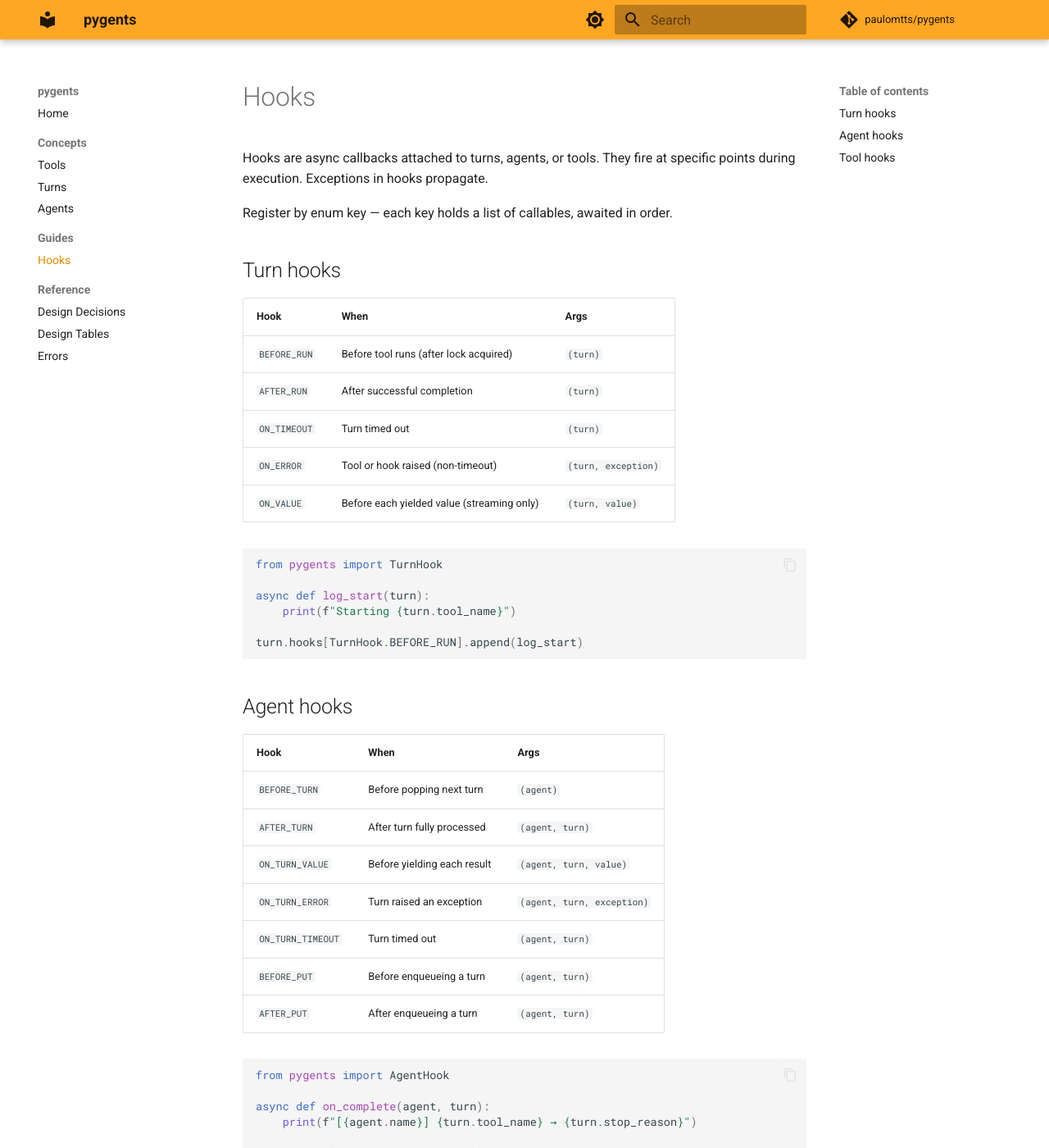
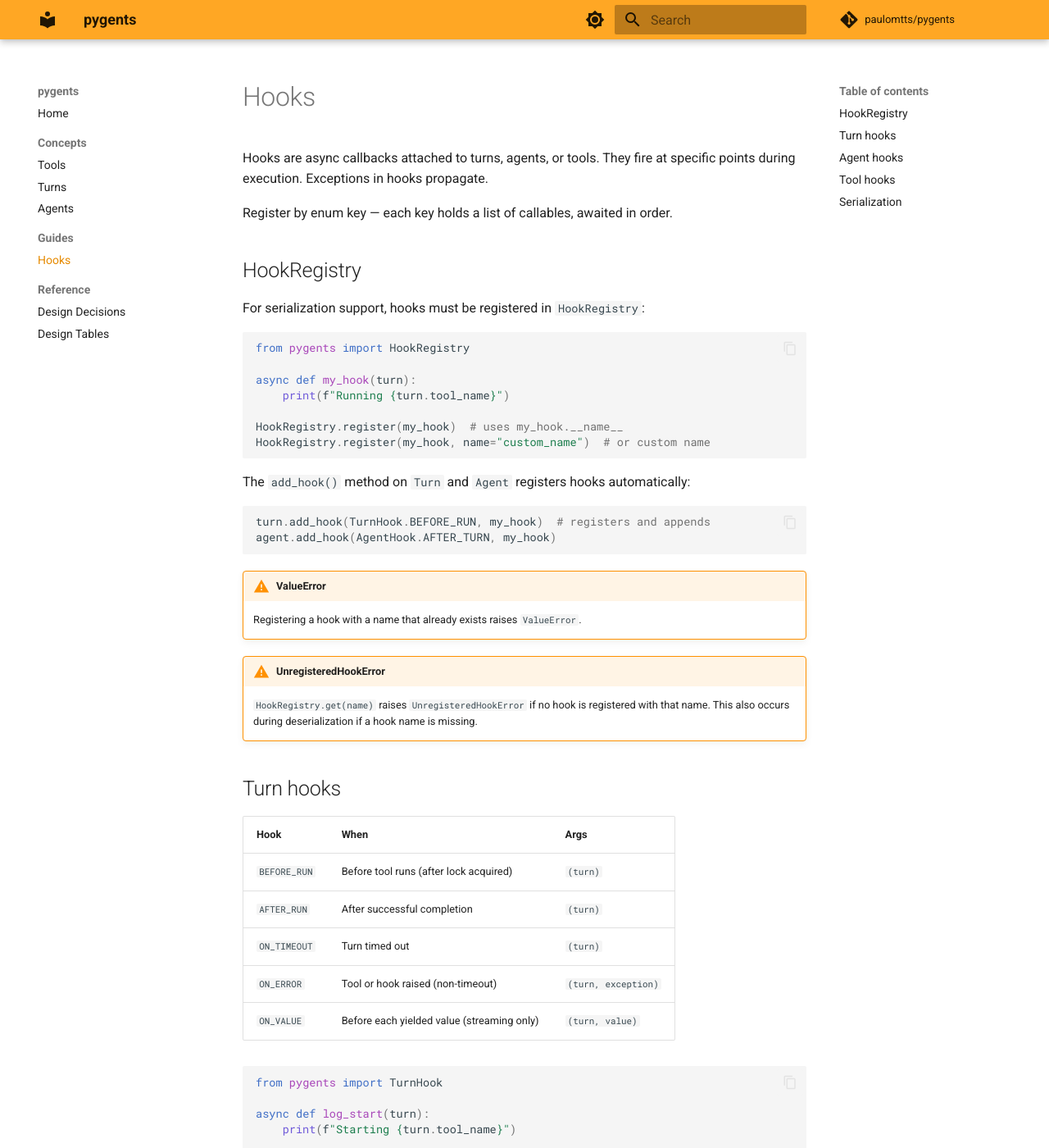
Before and after one commit to paulomtts/pygents, an MkDocs documentation site: the page built from docs/guides/hooks.md, in a window 1280 px wide and 1400 px high. Shown: the whole window at 82% size. Built offline with MkDocs 1.6.1 and Material for MkDocs 9.7.7, drawn with Linux system fonts in a browser that asks for light colours; comment, search, counter and statistics services are not loaded; some of the changed text lies outside the part shown.

Commit message:
docs: replace errors.md with inline warning panels
- Add warning admonitions for errors in relevant concept docs
- Update hooks.md with HookRegistry documentation
- Update serialization docs to reflect hooks are now serialized
- Remove standalone errors.md reference page

Co-Authored-By: Claude Opus 4.5 <noreply@anthropic.com>

````diff
--- a/docs/guides/hooks.md
+++ b/docs/guides/hooks.md
@@ -3,6 +3,33 @@
 Hooks are async callbacks attached to turns, agents, or tools. They fire at specific points during execution. Exceptions in hooks propagate.
 
 Register by enum key — each key holds a list of callables, awaited in order.
+
+## HookRegistry
+
+For serialization support, hooks must be registered in `HookRegistry`:
+
+```python
+from pygents import HookRegistry
+
+async def my_hook(turn):
+    print(f"Running {turn.tool_name}")
+
+HookRegistry.register(my_hook)  # uses my_hook.__name__
+HookRegistry.register(my_hook, name="custom_name")  # or custom name
+```
+
+The `add_hook()` method on `Turn` and `Agent` registers hooks automatically:
+
+```python
+turn.add_hook(TurnHook.BEFORE_RUN, my_hook)  # registers and appends
+agent.add_hook(AgentHook.AFTER_TURN, my_hook)
+```
+
+!!! warning "ValueError"
+    Registering a hook with a name that already exists raises `ValueError`.
+
+!!! warning "UnregisteredHookError"
+    `HookRegistry.get(name)` raises `UnregisteredHookError` if no hook is registered with that name. This also occurs during deserialization if a hook name is missing.
 
 ## Turn hooks
 
@@ -48,18 +75,30 @@ agent.hooks[AgentHook.AFTER_TURN].append(on_complete)
 
 | Hook | When | Args |
 |------|------|------|
-| `BEFORE_INVOKE` | About to call the tool | `(turn, kwargs)` |
-| `AFTER_INVOKE` | After tool returns/yields a value | `(turn, value)` |
+| `BEFORE_INVOKE` | About to call the tool | `(*args, **kwargs)` |
+| `AFTER_INVOKE` | After tool returns/yields a value | `(value)` |
+
+Pass hooks when decorating:
 
 ```python
-from pygents import ToolHook
+from pygents import tool, ToolHook
 
-async def audit(turn, kwargs):
-    print(f"Calling {turn.tool_name} with {kwargs}")
+async def audit(*args, **kwargs):
+    print(f"Called with {kwargs}")
 
-my_tool.hooks[ToolHook.BEFORE_INVOKE].append(audit)
+async def log_result(value):
+    print(f"Result: {value}")
+
+@tool(hooks={
+    ToolHook.BEFORE_INVOKE: [audit],
+    ToolHook.AFTER_INVOKE: [log_result]
+})
+async def my_tool(x: int) -> int:
+    return x * 2
 ```
 
-Tool hooks apply to **all** invocations of that tool since agents share the same tool instance.
+Tool hooks are registered in `HookRegistry` automatically and apply to **all** invocations of that tool.
 
-Hooks are not included in `to_dict()` / `from_dict()` serialization.
+## Serialization
+
+Hooks are serialized by name in `to_dict()` and resolved from `HookRegistry` in `from_dict()`. This enables full state restoration across process restarts.
--- a/mkdocs.yml
+++ b/mkdocs.yml
@@ -58,4 +58,3 @@ nav:
   - Reference:
     - Design Decisions: reference/design-decisions.md
     - Design Tables: reference/design-tables.md
-    - Errors: reference/errors.md
````
Also changed, not shown: docs/concepts/agents.md (+19 -4 lines), docs/concepts/tools.md (+13 -3 lines), docs/concepts/turns.md (+19 -9 lines), docs/reference/errors.md (deleted, +0 -13 lines).
